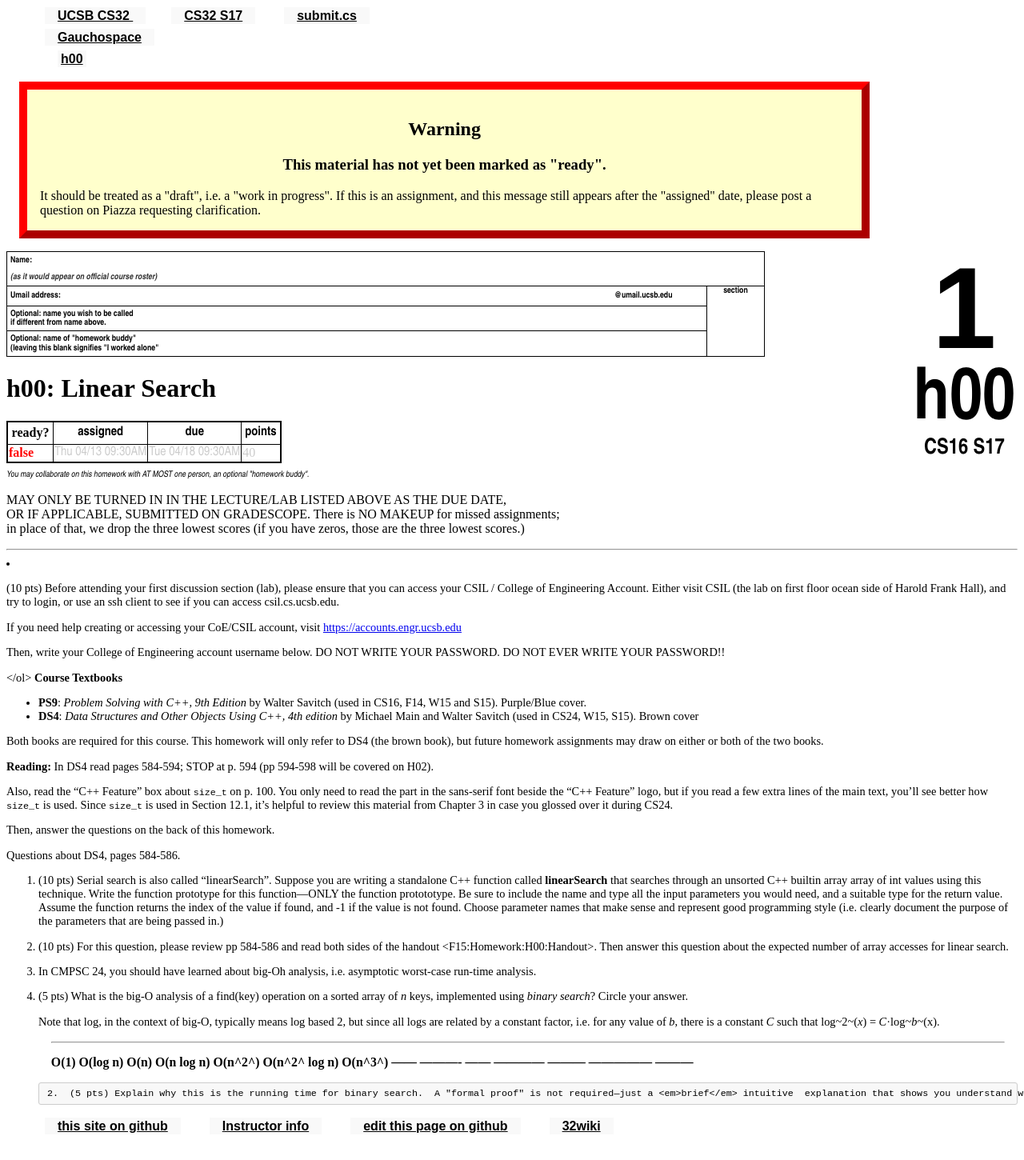
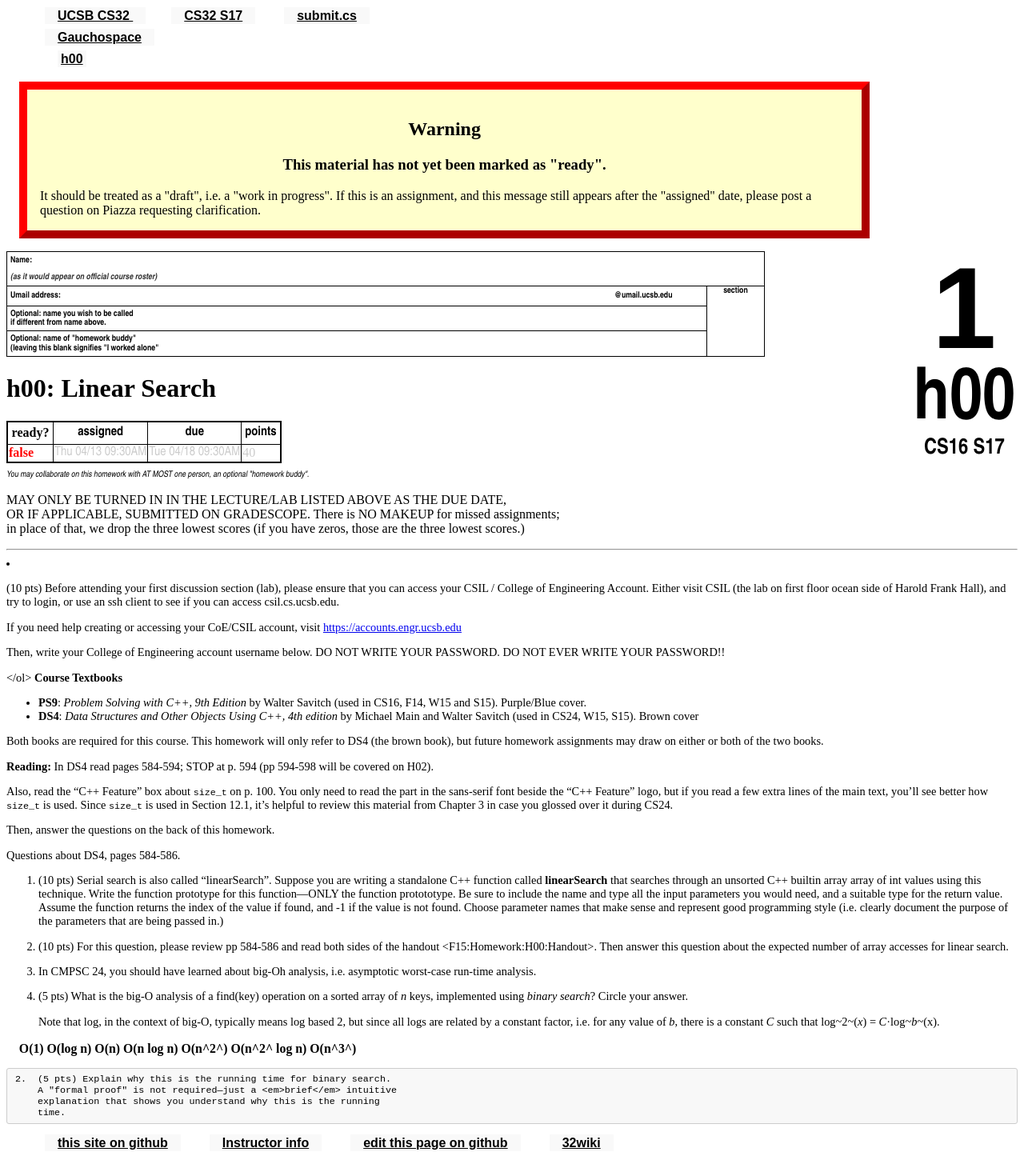
Before and after one commit to ucsb-cs32-s17/ucsb-cs32-s17.github.io, a Jekyll site: the page built from _hwk/h00.md, in a window 1280 px wide. Shown: the whole page at 80% size. Built offline with Jekyll 4.4.1, drawn with Linux system fonts in a browser that asks for light colours; before the commit the page ends 1428 px from its top, so only the background shows below that.

Commit message:
Update h00.md

```diff
--- a/_hwk/h00.md
+++ b/_hwk/h00.md
@@ -5,6 +5,12 @@ ready: false
 assigned: 2017-04-13 09:30:00.00-7:00
 due: 2017-04-18 09:30:00.00-7:00
 ---
+
+<style>
+table.circleOptionTable { margin-left: auto; margin-right: auto; text-align:center; width:90%;}
+
+table.circleOptionTable * td { text-align:center; padding-left: 1em; padding-right:1em;}
+</style>
 
 <div style="font-size:90%; padding-top:0px; margin-top:0px;">
 
@@ -86,12 +92,10 @@ Questions about DS4, pages 584-586.
         such that <span style="white-space:nowrap">log~2~(<em>x</em>) =
         <em>C</em>·log~<em>b</em>~(x)</span>.
 
-        <div style="font-weight:bold; font-size:110%; margin:1em;">
-          ------ ---------- ------ ------------ --------- --------------- ---------
-          O(1)   O(log n)   O(n)   O(n log n)   O(n^2^)   O(n^2^ log n)   O(n^3^)
-          ------ ---------- ------ ------------ --------- --------------- ---------
+<div style="font-weight:bold; font-size:110%; margin:1em;">
+O(1)   O(log n)   O(n)   O(n log n)   O(n^2^)   O(n^2^ log n)   O(n^3^)
 
-        </div>
+</div>
     2.  (5 pts) Explain why this is the running time for binary search.
         A "formal proof" is not required—just a <em>brief</em> intuitive
         explanation that shows you understand why this is the running
```
